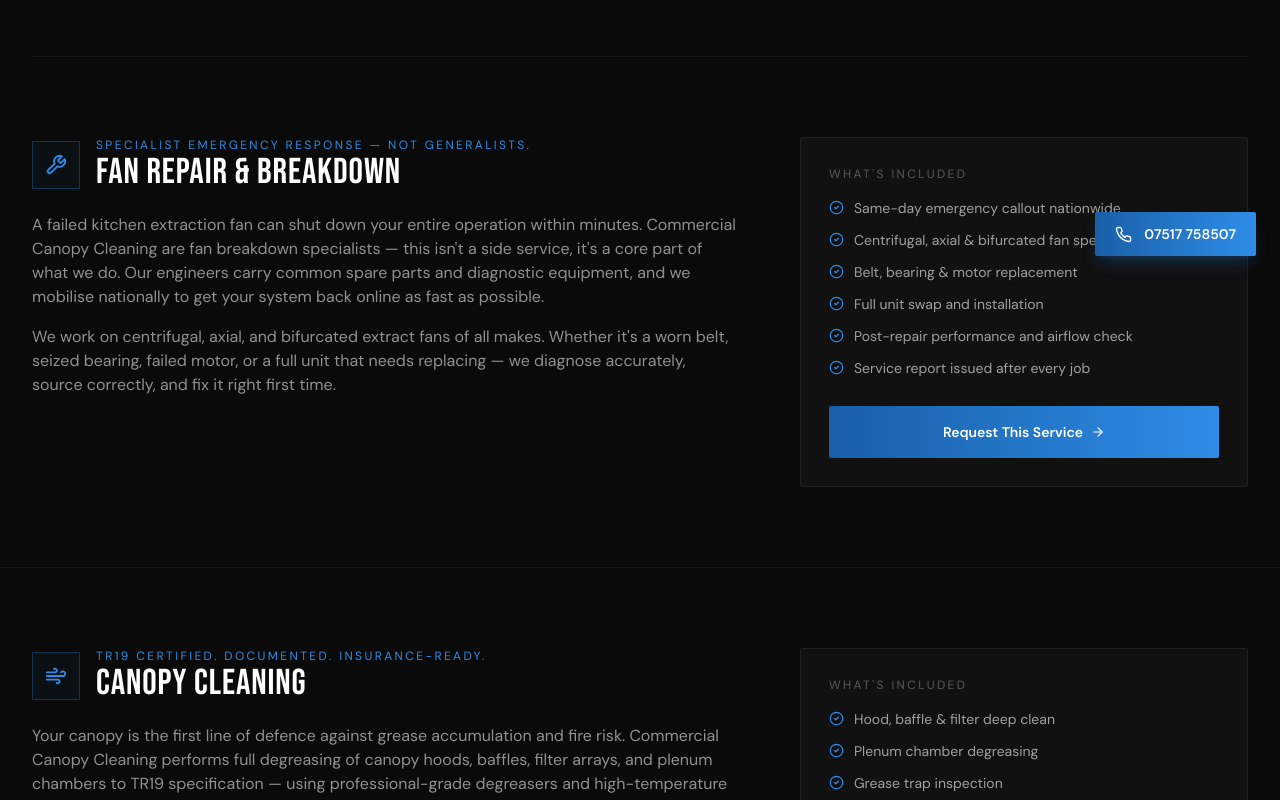
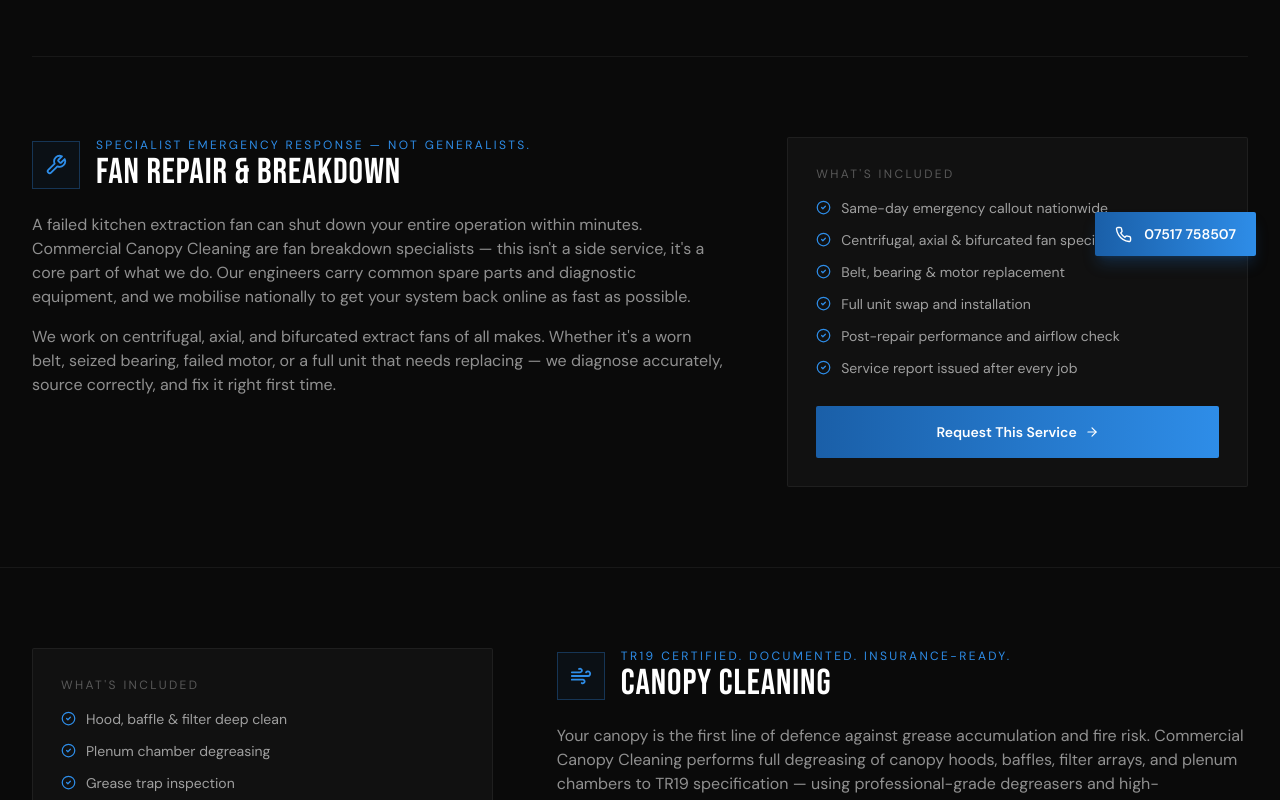
Before and after one commit to zaid5678/commercialcanopycleaning, a React (Vite) app: page /services in a window 1280 px wide. Shown: the part 520-1320 px from the top of the page. Built offline with nearby package versions, Linux system fonts and the light colour scheme.

Commit message:
Alternate layout of text and box on services page

```diff
--- a/src/pages/Services.jsx
+++ b/src/pages/Services.jsx
@@ -129,14 +129,16 @@ Call us directly on 07517 758507 and speak with an engineer. We'll assess the si
   },
 ]
 
-function ServiceSection({ service }) {
+function ServiceSection({ service, index }) {
   const Icon = service.icon
+  const isAlternate = index % 2 === 1
+
   return (
     <section id={service.id} className="py-16 sm:py-20 border-b border-white/[0.06] scroll-mt-24">
       <div className="max-w-7xl mx-auto px-4 sm:px-6 lg:px-8">
         <ScrollReveal>
-          <div className="grid grid-cols-1 lg:grid-cols-5 gap-10 lg:gap-16">
-            <div className="lg:col-span-3">
+          <div className={`flex flex-col lg:flex-row gap-10 lg:gap-16 ${isAlternate ? 'lg:flex-row-reverse' : ''}`}>
+            <div className="flex-1 lg:basis-3/5">
               <div className="flex items-center gap-4 mb-5">
                 <div className="w-12 h-12 flex items-center justify-center border border-brand-blue-bright/30 bg-brand-blue-bright/5">
                   <Icon size={22} className="text-brand-blue-bright" />
@@ -152,7 +154,7 @@ function ServiceSection({ service }) {
                 ))}
               </div>
             </div>
-            <div className="lg:col-span-2">
+            <div className="flex-1 lg:basis-2/5">
               <div className="card-surface p-6 sm:p-7 sticky top-28">
                 <div className="font-body text-white/30 text-xs uppercase tracking-widest mb-4">What's Included</div>
                 <ul className="space-y-3 mb-7">
@@ -227,7 +229,7 @@ export default function Services() {
       <div className="max-w-7xl mx-auto px-4 sm:px-6 lg:px-8"><div className="h-px bg-white/[0.06]" /></div>
 
       {/* Service sections */}
-      {services.map(service => <ServiceSection key={service.id} service={service} />)}
+      {services.map((service, index) => <ServiceSection key={service.id} service={service} index={index} />)}
 
       {/* Bottom CTA */}
       <section className="py-14 sm:py-20 bg-[#070b11]">
```
